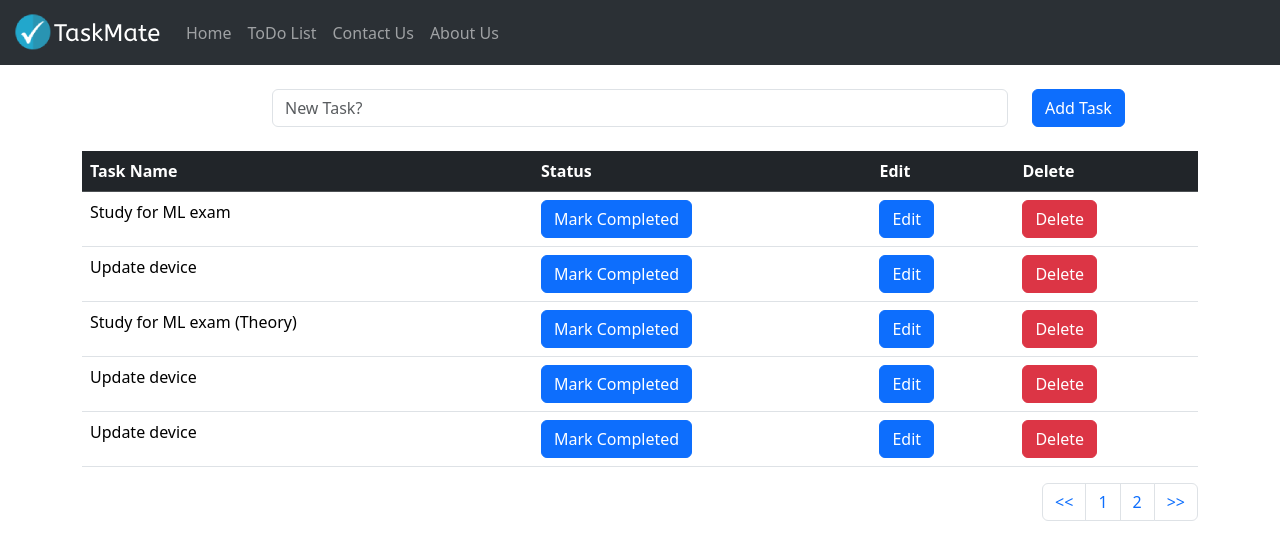
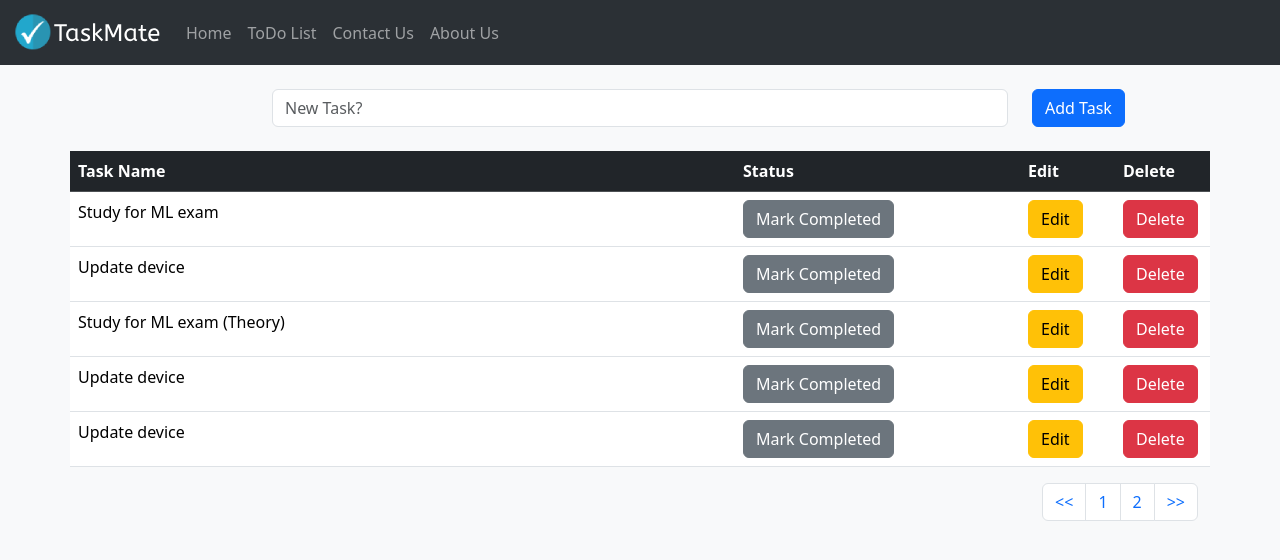
Before and after one commit to DhanukaSheyamPerera/taskmate, a Django app: page /task/ in a window 1280 px wide. Shown: the top 560 px of the page. Run offline with Django 4.2, Linux system fonts and the light colour scheme; data comes from the database, SQL or seed files in the repository; both versions use the stored data as it was after the commit.

Commit message:
index page added

```diff
--- a/taskmate/taskmate/urls.py
+++ b/taskmate/taskmate/urls.py
@@ -16,11 +16,12 @@ Including another URLconf
 """
 from django.contrib import admin
 from django.urls import path, include
-from todolist_app import views
+from todolist_app import views as todolistapp_views
 
 urlpatterns = [
+    path('', todolistapp_views.index, name="index"),
     path('admin/', admin.site.urls),
     path('task/', include('todolist_app.urls')),
-    path('contact', views.contact, name="contact"),
-    path('about', views.about, name="about"),
+    path('contact', todolistapp_views.contact, name="contact"),
+    path('about', todolistapp_views.about, name="about"),
 ]
--- a/taskmate/templates/base.html
+++ b/taskmate/templates/base.html
@@ -10,14 +10,16 @@
     <link href="https://cdn.jsdelivr.net/npm/bootstrap@5.3.0-alpha3/dist/css/bootstrap.min.css" rel="stylesheet"
           integrity="sha384-KK94CHFLLe+nY2dmCWGMq91rCGa5gtU4mk92HdvYe+M/SXH301p5ILy+dN9+nJOZ" crossorigin="anonymous">
 
+    <link rel="icon" href="{% static 'images/favicon.ico' %}" type="image/gif" sizes="16*16">
+
     {% block title %}
     {% endblock title %}
 
 </head>
-<body>
+<body class="bg-light">
 <nav class="navbar navbar-expand-lg bg-dark bg-body-tertiary" data-bs-theme="dark">
     <div class="container-fluid">
-        <a class="navbar-brand" href="{% url 'todolist' %}"><img src="{% static 'images/logo.png' %}" alt="TaskMate Logo"></a>
+        <a class="navbar-brand" href="{% url 'index' %}"><img src="{% static 'images/logo.png' %}" alt="TaskMate Logo"></a>
         <button class="navbar-toggler" type="button" data-bs-toggle="collapse" data-bs-target="#navbarNav"
                 aria-controls="navbarNav" aria-expanded="false" aria-label="Toggle navigation">
             <span class="navbar-toggler-icon"></span>
@@ -25,7 +27,7 @@
         <div class="collapse navbar-collapse" id="navbarNav">
             <ul class="navbar-nav">
                 <li class="nav-item">
-                    <a class="nav-link" aria-current="page" href="{% url 'todolist' %}">Home</a>
+                    <a class="nav-link" aria-current="page" href="{% url 'index' %}">Home</a>
                 </li>
                 <li class="nav-item">
                     <a class="nav-link" href="{% url 'todolist' %}">ToDo List</a>
--- a/taskmate/todolist_app/templates/todolist.html
+++ b/taskmate/todolist_app/templates/todolist.html
@@ -31,35 +31,34 @@
     <br>
     <table class="table">
         <thead class="table-dark">
-        <tr>
-            <!--            <th scope="col">Task Number</th>-->
-            <th scope="col">Task Name</th>
-            <th scope="col">Status</th>
-            <th scope="col">Edit</th>
-            <th scope="col">Delete</th>
+        <tr class="row">
+            <th class="col-7">Task Name</th>
+            <th class="col-3">Status</th>
+            <th class="col-1">Edit</th>
+            <th class="col-1">Delete</th>
         </tr>
         </thead>
         <tbody>
         {% if all_tasks %}
         {% for object in all_tasks %}
         {% if object.status %}
-        <tr class="table-success">
-            <td>{{ object.task }}</td>
-            <td><a href="{% url 'pendingtask' object.id %}" class="btn btn-primary">Mark Not Completed</a></td>
-            <td><a href="{% url 'edittask' object.id %}" class="btn btn-primary">Edit</a></td>
-            <td><a href="{% url 'deletetask' object.id %}" class="btn btn-danger">Delete</a></td>
+        <tr class="table-success row">
+            <td class="col-7">{{ object.task }}</td>
+            <td class="col-3"><a href="{% url 'pendingtask' object.id %}"><button type="button" class="btn btn-secondary">Mark Not Completed</button></a></td>
+            <td class="col-1"><a href="{% url 'edittask' object.id %}"><button type="button" class="btn btn-warning">Edit</button></a></td>
+            <td class="col-1"><a href="{% url 'deletetask' object.id %}"><button type="button" class="btn btn-danger">Delete</button></a></td>
         </tr>
         {% else %}
-        <tr>
-            <td>{{ object.task }}</td>
-            <td><a href="{% url 'completetask' object.id %}" class="btn btn-primary">Mark Completed</a></td>
-            <td><a href="{% url 'edittask' object.id %}" class="btn btn-primary">Edit</a></td>
-            <td><a href="{% url 'deletetask' object.id %}" class="btn btn-danger">Delete</a></td>
+        <tr class="row">
+            <td class="col-7"> {{ object.task }}</td>
+            <td class="col-3"><a href="{% url 'completetask' object.id %}"><button type="button" class="btn btn-secondary">Mark Completed</button></a></td>
+            <td class="col-1"><a href="{% url 'edittask' object.id %}"><button type="button" class="btn btn-warning">Edit</button></a></td>
+            <td class="col-1"><a href="{% url 'deletetask' object.id %}"><button type="button" class="btn btn-danger">Delete</button></a></td>
         </tr>
         {% endif %}
         {% endfor %}
         {% else %}
-        <tr>
+        <tr class="row">
             <td colspan="4" class="text-center">You have no tasks!</td>
         </tr>
         {% endif %}
--- a/taskmate/todolist_app/views.py
+++ b/taskmate/todolist_app/views.py
@@ -7,6 +7,12 @@ from django.core.paginator import Paginator
 
 
 # Create your views here.
+def index(request):
+    context = {
+        "index_text": "Welcome to TaskMate"
+    }
+    return render(request, "index.html", context)
+
 def todolist(request):
     if request.method == "POST":
         form = TaskForm(request.POST or None)
```
Also changed, not shown: taskmate/todolist_app/templates/index.html (added, +33 -0 lines), taskmate/db.sqlite3, taskmate/static/images/favicon.ico (added), taskmate/static/images/stickynotes-1.jpg (added), taskmate/static/images/stickynotes-2.jpg (added), taskmate/static/images/stickynotes.jpg (added), 3 other files.
